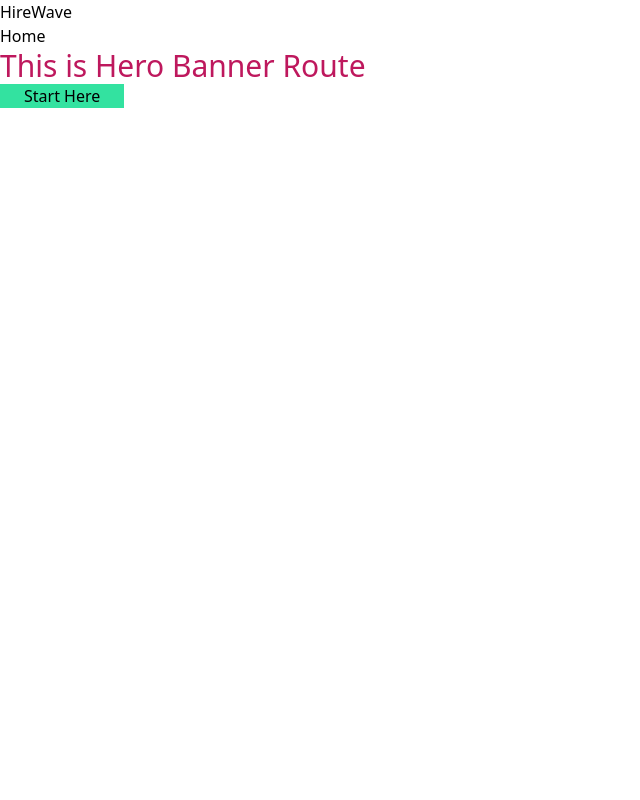
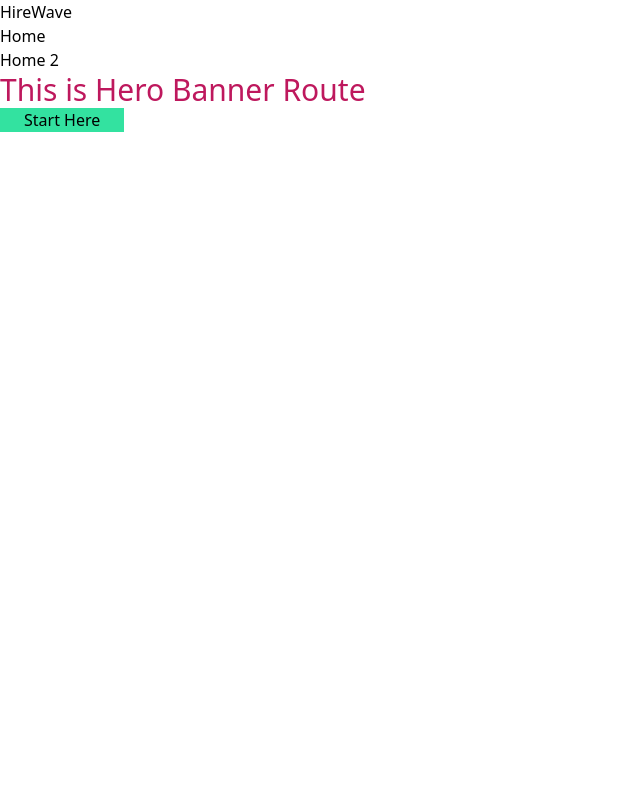
Before and after one commit to shipon-hossen-raju/HireWave-Client, a React (Vite) app: page / in a window 1280 px wide. Shown: the top 800 px of the page, without its empty margins (0-640 px from the left). Built offline with nearby package versions, Linux system fonts and the light colour scheme.

Commit message:
add navlink

```diff
--- a/src/Shared/Navbar.jsx
+++ b/src/Shared/Navbar.jsx
@@ -12,6 +12,9 @@ const Navbar = () => {
           <li>
             <NavLink to="/"> Home </NavLink>
           </li>
+          <li>
+            <NavLink to="/"> Home 2 </NavLink>
+          </li>
         </ul>
       </nav>
     </div>
```
Also changed, not shown: 2 other files (tests, documents, lock files or other folders).
